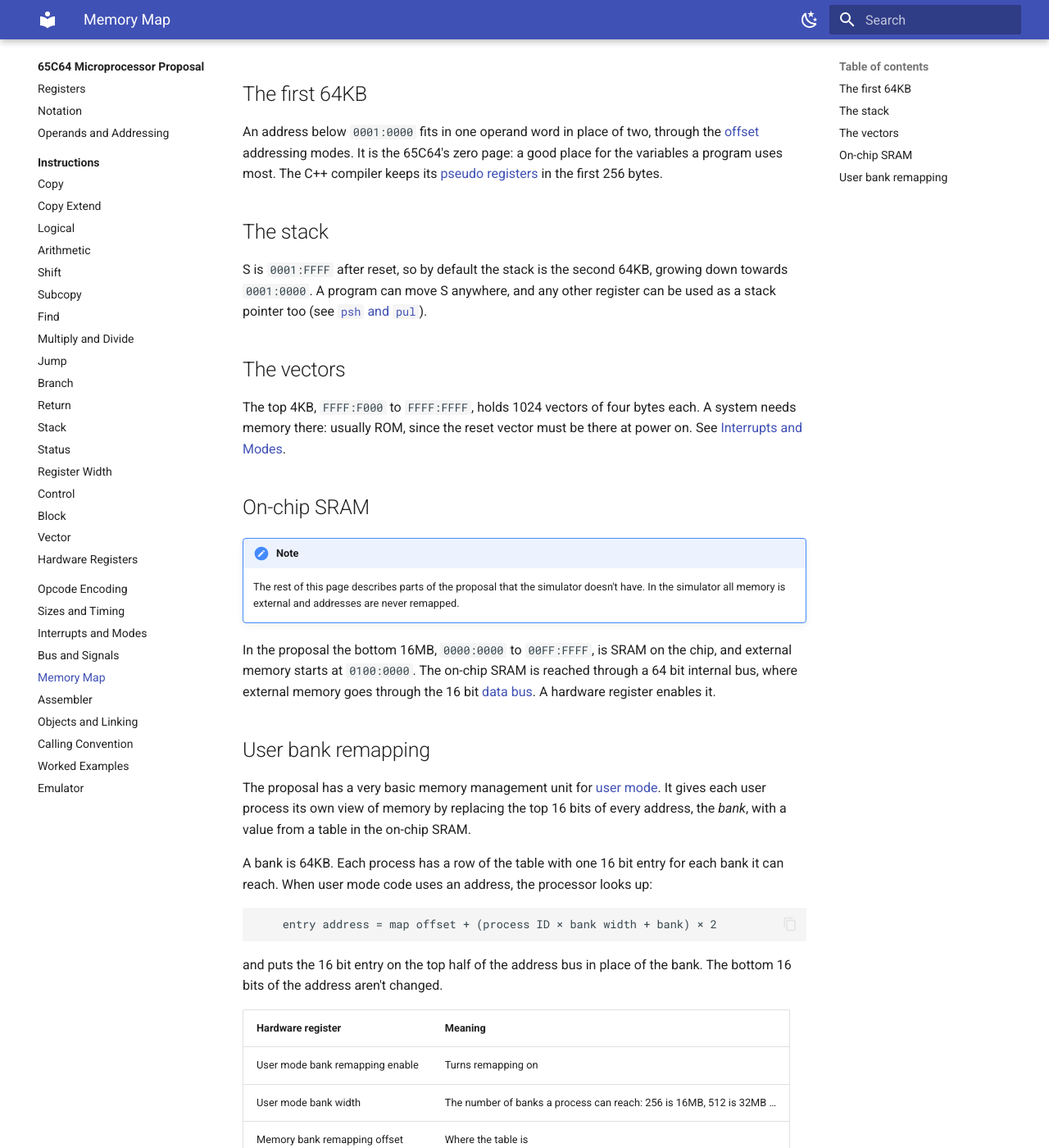
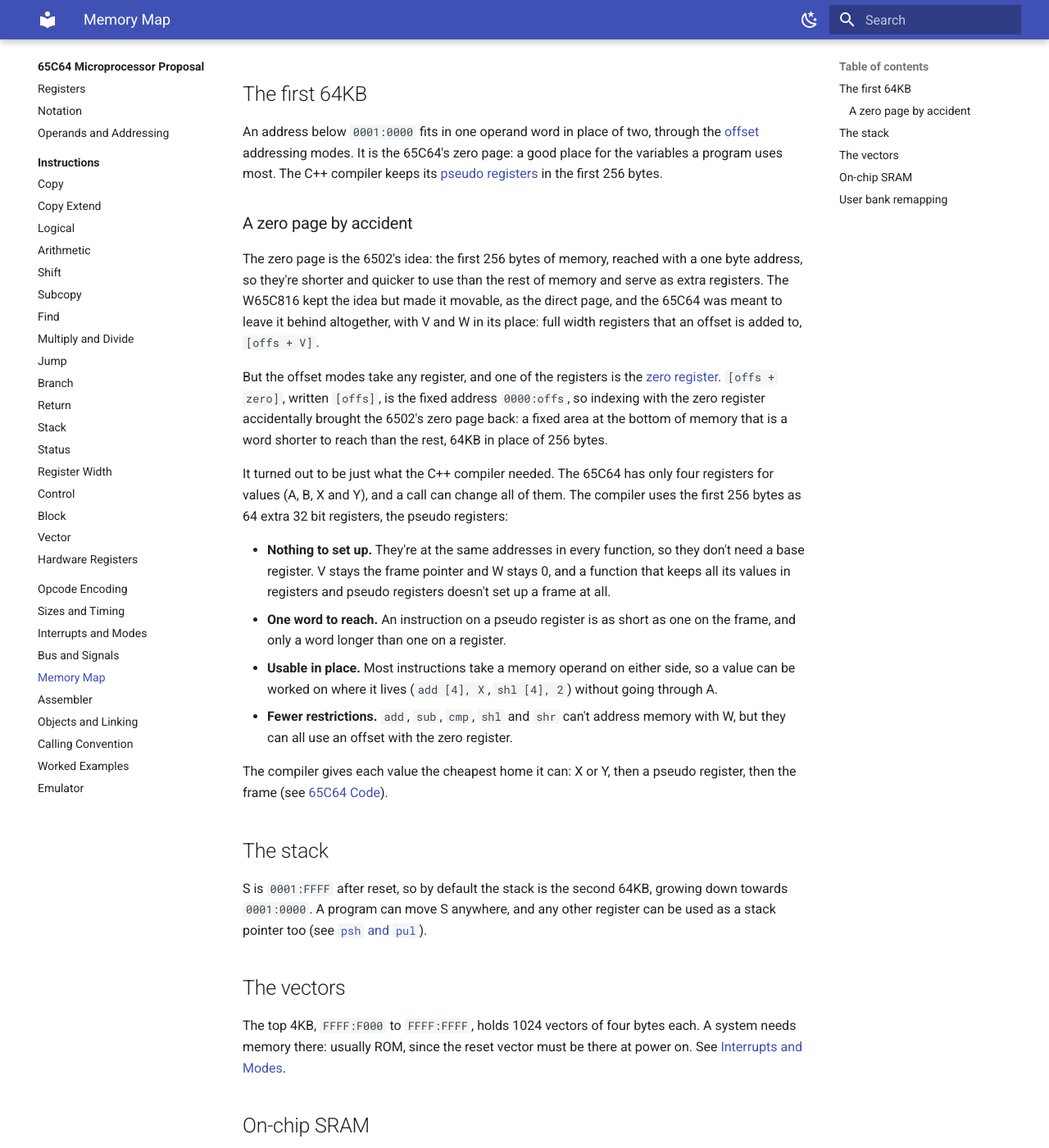
Before and after one commit to andrewpaterson/HCP65, an MkDocs documentation site: the page built from Website/docs/65c64/memory-map.md, in a window 1280 px wide and 1400 px high, scrolled down 689 px. Shown: the whole window at 82% size. Built offline with MkDocs 1.6.1 and Material for MkDocs 9.7.7, drawn with Linux system fonts in a browser that asks for light colours; plug-ins that fetch from the network failed and are left out.

Commit message:
The 65C64 memory map explains how offset addressing with the zero register brought the 6502's zero page back, and why the C++ compiler's pseudo registers use it.

```diff
--- a/Website/docs/65c64/memory-map.md
+++ b/Website/docs/65c64/memory-map.md
@@ -21,6 +21,37 @@ An address below `0001:0000` fits in one operand word in place of two, through t
 [offset](operands.md#address-offset) addressing modes.  It is the 65C64's zero page: a
 good place for the variables a program uses most.  The C++ compiler keeps its
 [pseudo registers](calling-convention.md#pseudo-registers) in the first 256 bytes.
+
+### A zero page by accident
+
+The zero page is the 6502's idea: the first 256 bytes of memory, reached with a one byte
+address, so they're shorter and quicker to use than the rest of memory and serve as extra
+registers.  The W65C816 kept the idea but made it movable, as the direct page, and the 65C64
+was meant to leave it behind altogether, with V and W in its place: full width registers that
+an offset is added to, `[offs + V]`.
+
+But the offset modes take any register, and one of the registers is the
+[zero register](registers.md#the-zero-register).  `[offs + zero]`, written `[offs]`, is the
+fixed address `0000:offs`, so indexing with the zero register accidentally brought the 6502's
+zero page back: a fixed area at the bottom of memory that is a word shorter to reach than the
+rest, 64KB in place of 256 bytes.
+
+It turned out to be just what the C++ compiler needed.  The 65C64 has only four registers for
+values (A, B, X and Y), and a call can change all of them.  The compiler uses the first 256
+bytes as 64 extra 32 bit registers, the pseudo registers:
+
+- **Nothing to set up.**  They're at the same addresses in every function, so they don't need a
+  base register.  V stays the frame pointer and W stays 0, and a function that keeps all its
+  values in registers and pseudo registers doesn't set up a frame at all.
+- **One word to reach.**  An instruction on a pseudo register is as short as one on the frame,
+  and only a word longer than one on a register.
+- **Usable in place.**  Most instructions take a memory operand on either side, so a value can
+  be worked on where it lives (`add [4], X`, `shl [4], 2`) without going through A.
+- **Fewer restrictions.**  `add`, `sub`, `cmp`, `shl` and `shr` can't address memory with W,
+  but they can all use an offset with the zero register.
+
+The compiler gives each value the cheapest home it can: X or Y, then a pseudo register, then
+the frame (see [65C64 Code](../compiler/65c64.md#register-allocation)).
 
 ## The stack
 
```
Also changed, not shown: Website/docs/65c64/operands.md (+2 -1 lines).
